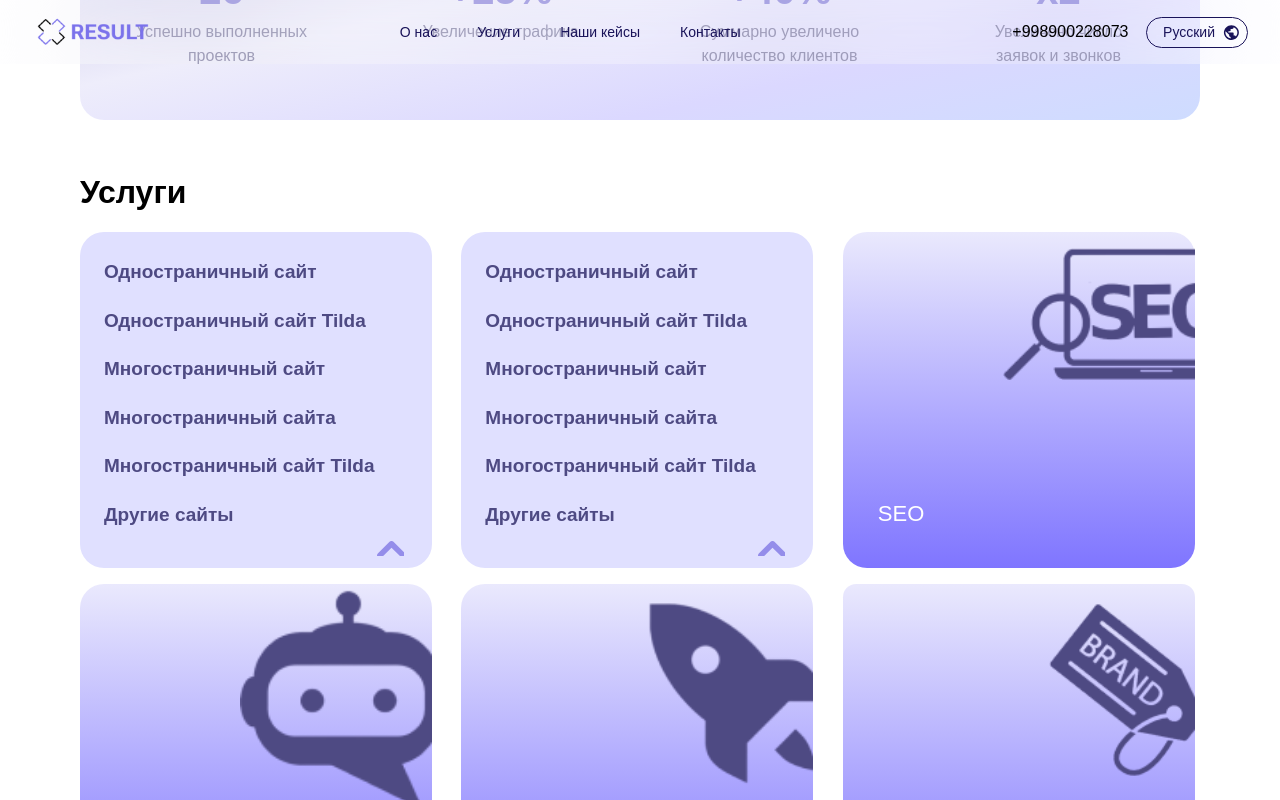
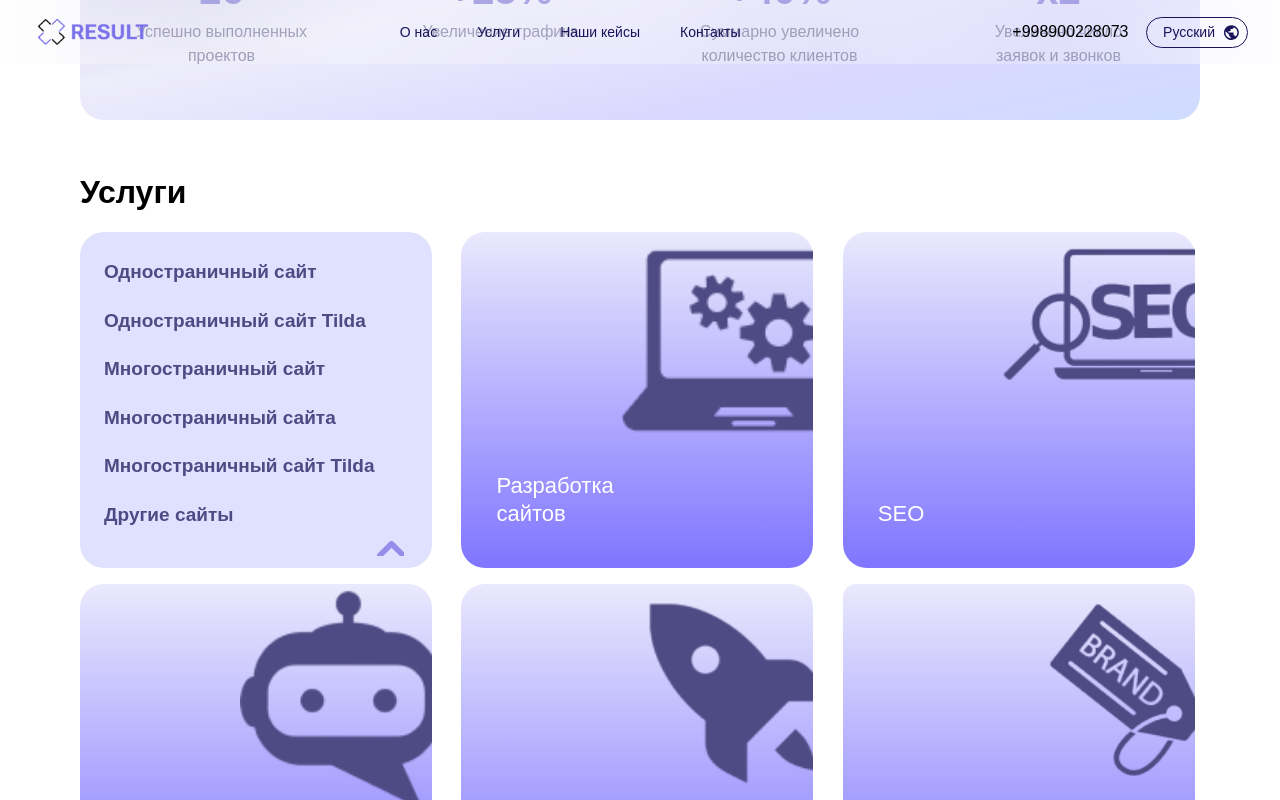
Before and after one commit to Shotambrat/Result-agency, a React (Create React App) app: page / in a window 1280 px wide. Both pictures are taken after a click on the element "SMM". Shown: the part 954-1754 px from the top of the page. Built offline with nearby package versions, Linux system fonts and the light colour scheme; the HTML template or start-up script is replaced by a standard one.

Commit message:
update iteracia

```diff
--- a/src/components/Main/MainService.jsx
+++ b/src/components/Main/MainService.jsx
@@ -1,4 +1,4 @@
-import React, { useRef ,useState} from "react";
+import React, { useRef, useState } from "react";
 import Seo from "../../assets/img/seo.png";
 import Smm from "../../assets/img/smm.png";
 import SiteDev from "../../assets/img/SiteDev.png";
@@ -7,7 +7,35 @@ import Ads from "../../assets/img/Ads.png";
 import Bot from "../../assets/img/Bot.png";
 
 import ServiceModal from './call_window/ServiceModal';
+
 const MainService = () => {
+  const [services, setServices] = useState({
+    smm: false,
+    sites: false,
+    ads: false,
+    seo: false,
+    bot: false,
+    brand: false,
+  });
+
+  // function handleOpenCard(name) {
+  //   setServices({ ...services, [name]: !services[name] });
+  // }
+
+  // function handleCloseCard() {
+  //   setServices({
+  //     smm: false,
+  //     sites: false,
+  //     ads: false,
+  //     seo: false,
+  //     bot: false,
+  //     brand: false,
+  //   });
+
+  function handleChangeCard(name) {
+    setServices({ ...services, [name]: !services[name] });
+  }
+
   const iconRefs = useRef([]);
   iconRefs.current = [];
 
@@ -74,7 +102,7 @@ const MainService = () => {
           <h2 className="text-center md:text-left text-[28px] md:text-[32px] 2xl:text-[64px] font-bold">Услуги</h2>
           <div className="mt-4 grid grid-cols-2 sm:grid-cols-3 gap-y-4 xl:gap-x-6 gap-x-[0.625rem]">
             <>
-          { open ? <ServiceModal close={handleCloseServiceModal} /> : <> <div onClick={handleOpenServiceModal} className="relative rounded-[13.14px] lg:rounded-3xl w-[45vw] sm:w-[30vw] md:w-[29vw] xl:w-[27.5vw] h-[11rem] md:h-[16rem] xl:h-[21rem] 2xl:h-[25rem] bg-gradient-to-b from-[#EAE9FD] to-[#7F75FF]">
+              {services["smm"] ? <ServiceModal close={() => handleChangeCard("smm")} /> : <> <div onClick={() => handleChangeCard("smm")} className="relative rounded-[13.14px] lg:rounded-3xl w-[45vw] sm:w-[30vw] md:w-[29vw] xl:w-[27.5vw] h-[11rem] md:h-[16rem] xl:h-[21rem] 2xl:h-[25rem] bg-gradient-to-b from-[#EAE9FD] to-[#7F75FF]">
                 <img
                   src={Smm}
                   alt="icons"
@@ -85,7 +113,7 @@ const MainService = () => {
                 </p>
               </div></>}
             </>
-            { open ? <ServiceModal close={handleCloseServiceModal} /> : <> <div onClick={handleOpenServiceModal} className="relative rounded-[13.14px] lg:rounded-3xl w-[45vw] sm:w-[30vw] md:w-[29vw] xl:w-[27.5vw] h-[11rem] md:h-[16rem] xl:h-[21rem] 2xl:h-[25rem] bg-gradient-to-b from-[#EAE9FD] to-[#7F75FF]">
+            {services["sites"] ? <ServiceModal close={() => handleChangeCard("sites")} /> : <> <div onClick={() => handleChangeCard("sites")} className="relative rounded-[13.14px] lg:rounded-3xl w-[45vw] sm:w-[30vw] md:w-[29vw] xl:w-[27.5vw] h-[11rem] md:h-[16rem] xl:h-[21rem] 2xl:h-[25rem] bg-gradient-to-b from-[#EAE9FD] to-[#7F75FF]">
               <img
                 src={SiteDev}
                 alt="icons"
--- a/src/components/Main/call_window/ServiceModal.jsx
+++ b/src/components/Main/call_window/ServiceModal.jsx
@@ -2,7 +2,7 @@ import React, { useState } from 'react';
 import ServicePriceModal from './ServicePriceModal';
 // import './ServiceModal.css'
 
-export default function ServiceModal({ close }) {
+export default function ServiceModal({ close}) {
   const [openPrice, setOpenPrice] = useState(false);
   const [state, setState] = useState(0);
   const handleOpenServicePriceModal = (index) => {
@@ -29,10 +29,11 @@ export default function ServiceModal({ close }) {
       completion: 'Заполнение контентом на 2 языках',
       integration: 'Интеграция с CMS панелью',
       indexation: 'Индексация в Google',
-      seo:'SEO оптимизация под ключевые слова',
+      seo: 'SEO оптимизация под ключевые слова',
       hosting: 'Хостинг на 3 месяца',
-      domen:'Доменное имя на 1 год',
-      expCode:'Экспорт кода (при желании заказчика)',
+      domen: 'Доменное имя на 1 год',
+      expCode: 'Экспорт кода (при желании заказчика)',
+      name: 'smm'
     },
     {
       title: 'Одностраничный сайт Tilda',
@@ -46,10 +47,10 @@ export default function ServiceModal({ close }) {
       completion: 'Заполнение контентом на 2 языках',
       integration: 'Интеграция с CMS панелью',
       indexation: 'Индексация в Google',
-      seo:'SEO оптимизация под ключевые слова',
+      seo: 'SEO оптимизация под ключевые слова',
       hosting: 'Хостинг на 3 месяца',
-      domen:'Доменное имя на 1 год',
-      expCode:'Экспорт кода (при желании заказчика)',
+      domen: 'Доменное имя на 1 год',
+      expCode: 'Экспорт кода (при желании заказчика)',
     },
     {
       title: 'Многостраничный сайт',
@@ -63,10 +64,10 @@ export default function ServiceModal({ close }) {
       completion: 'Заполнение контентом на 2 языках',
       integration: 'Интеграция с CMS панелью',
       indexation: 'Индексация в Google',
-      seo:'SEO оптимизация под ключевые слова',
+      seo: 'SEO оптимизация под ключевые слова',
       hosting: 'Хостинг на 3 месяца',
-      domen:'Доменное имя на 1 год',
-      expCode:'Экспорт кода (при желании заказчика)',
+      domen: 'Доменное имя на 1 год',
+      expCode: 'Экспорт кода (при желании заказчика)',
     },
     {
       title: 'Многостраничный сайтa',
@@ -80,10 +81,10 @@ export default function ServiceModal({ close }) {
       completion: 'Заполнение контентом на 2 языках',
       integration: 'Интеграция с CMS панелью',
       indexation: 'Индексация в Google',
-      seo:'SEO оптимизация под ключевые слова',
+      seo: 'SEO оптимизация под ключевые слова',
       hosting: 'Хостинг на 3 месяца',
-      domen:'Доменное имя на 1 год',
-      expCode:'Экспорт кода (при желании заказчика)',
+      domen: 'Доменное имя на 1 год',
+      expCode: 'Экспорт кода (при желании заказчика)',
     },
     {
       title: 'Многостраничный сайт Tilda',
@@ -97,10 +98,10 @@ export default function ServiceModal({ close }) {
       completion: 'Заполнение контентом на 2 языках',
       integration: 'Интеграция с CMS панелью',
       indexation: 'Индексация в Google',
-      seo:'SEO оптимизация под ключевые слова',
+      seo: 'SEO оптимизация под ключевые слова',
       hosting: 'Хостинг на 3 месяца',
-      domen:'Доменное имя на 1 год',
-      expCode:'Экспорт кода (при желании заказчика)',
+      domen: 'Доменное имя на 1 год',
+      expCode: 'Экспорт кода (при желании заказчика)',
     },
     {
       title: 'Другие сайты',
@@ -114,15 +115,14 @@ export default function ServiceModal({ close }) {
       completion: 'Заполнение контентом на 2 языках',
       integration: 'Интеграция с CMS панелью',
       indexation: 'Индексация в Google',
-      seo:'SEO оптимизация под ключевые слова',
+      seo: 'SEO оптимизация под ключевые слова',
       hosting: 'Хостинг на 3 месяца',
-      domen:'Доменное имя на 1 год',
-      expCode:'Экспорт кода (при желании заказчика)',
+      domen: 'Доменное имя на 1 год',
+      expCode: 'Экспорт кода (при желании заказчика)',
     },
   ]
 
   console.log(servicesData[0])
-
 
   return (
     <>
@@ -138,9 +138,9 @@ export default function ServiceModal({ close }) {
             )
           })}
           <div className='absolute right-0 bottom-1 flex justify-end items-center'>
-                <button className="w-[15px] h-[10px] mb-1 mr-4 close-button m:mr-3 w-[20px] m:h-[16px] l:mr-5 l:w-[23px] l:h-[19px] lg:w-[27px] lg:h-[23px] lg:mr-7 2xl:w-[50px] 2xl:h-[28px] 2xl:mb-4" onClick={close}>
-                  <svg xmlns="http://www.w3.org/2000/svg"  viewBox="0 0 50 28" fill="none">
-                  <path d="M52.4883 30.5103C51.5284 31.4644 50.23 32 48.8766 32C47.5232 32 46.2248 31.4644 45.265 30.5103L26.8737 12.3752L8.73864 30.5103C7.7788 31.4644 6.48039 32 5.127 32C3.7736 32 2.47519 31.4644 1.51535 30.5103C1.03518 30.0341 0.654069 29.4675 0.393986 28.8432C0.133903 28.2189 0 27.5493 0 26.873C0 26.1968 0.133903 25.5272 0.393986 24.9029C0.654069 24.2786 1.03518 23.712 1.51535 23.2358L23.2365 1.51465C23.7127 1.03449 24.2793 0.653376 24.9036 0.393293C25.5279 0.133209 26.1974 -0.000694275 26.8737 -0.000694275C27.55 -0.000694275 28.2196 0.133209 28.8439 0.393293C29.4682 0.653376 30.0348 1.03449 30.511 1.51465L52.4883 23.2358C52.9684 23.712 53.3495 24.2786 53.6096 24.9029C53.8697 25.5272 54.0036 26.1968 54.0036 26.873C54.0036 27.5493 53.8697 28.2189 53.6096 28.8432C53.3495 29.4675 52.9684 30.0341 52.4883 30.5103Z" fill="#948DEA"/>
+            <button onClick={close} className="w-[15px] h-[10px] mb-1 mr-4 close-button m:mr-3 w-[20px] m:h-[16px] l:mr-5 l:w-[23px] l:h-[19px] lg:w-[27px] lg:h-[23px] lg:mr-7 2xl:w-[50px] 2xl:h-[28px] 2xl:mb-4">
+              <svg xmlns="http://www.w3.org/2000/svg" viewBox="0 0 50 28" fill="none">
+                <path d="M52.4883 30.5103C51.5284 31.4644 50.23 32 48.8766 32C47.5232 32 46.2248 31.4644 45.265 30.5103L26.8737 12.3752L8.73864 30.5103C7.7788 31.4644 6.48039 32 5.127 32C3.7736 32 2.47519 31.4644 1.51535 30.5103C1.03518 30.0341 0.654069 29.4675 0.393986 28.8432C0.133903 28.2189 0 27.5493 0 26.873C0 26.1968 0.133903 25.5272 0.393986 24.9029C0.654069 24.2786 1.03518 23.712 1.51535 23.2358L23.2365 1.51465C23.7127 1.03449 24.2793 0.653376 24.9036 0.393293C25.5279 0.133209 26.1974 -0.000694275 26.8737 -0.000694275C27.55 -0.000694275 28.2196 0.133209 28.8439 0.393293C29.4682 0.653376 30.0348 1.03449 30.511 1.51465L52.4883 23.2358C52.9684 23.712 53.3495 24.2786 53.6096 24.9029C53.8697 25.5272 54.0036 26.1968 54.0036 26.873C54.0036 27.5493 53.8697 28.2189 53.6096 28.8432C53.3495 29.4675 52.9684 30.0341 52.4883 30.5103Z" fill="#948DEA" />
               </svg>
             </button>
           </div>
```
Lines whose indentation alone changed are shown as unchanged.
